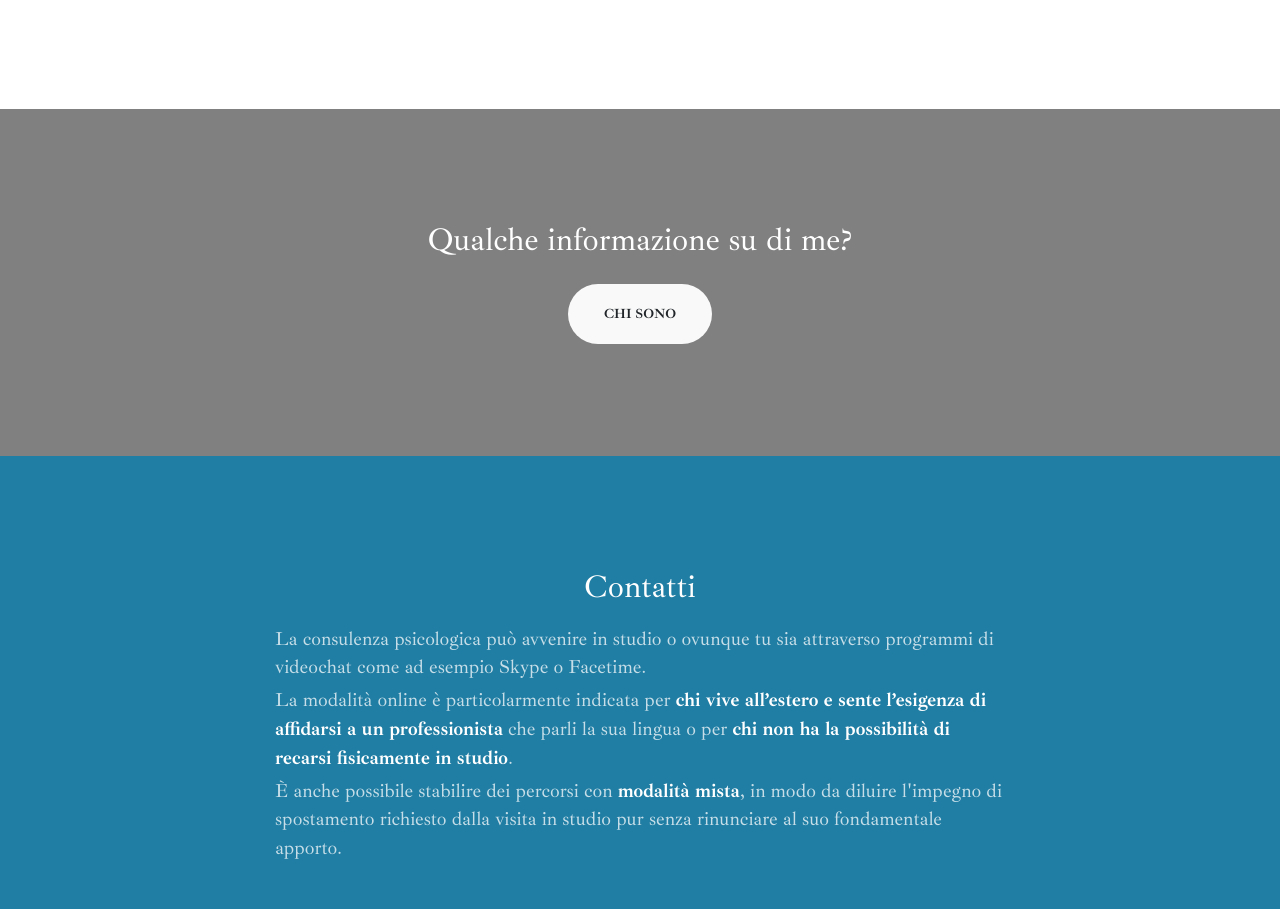
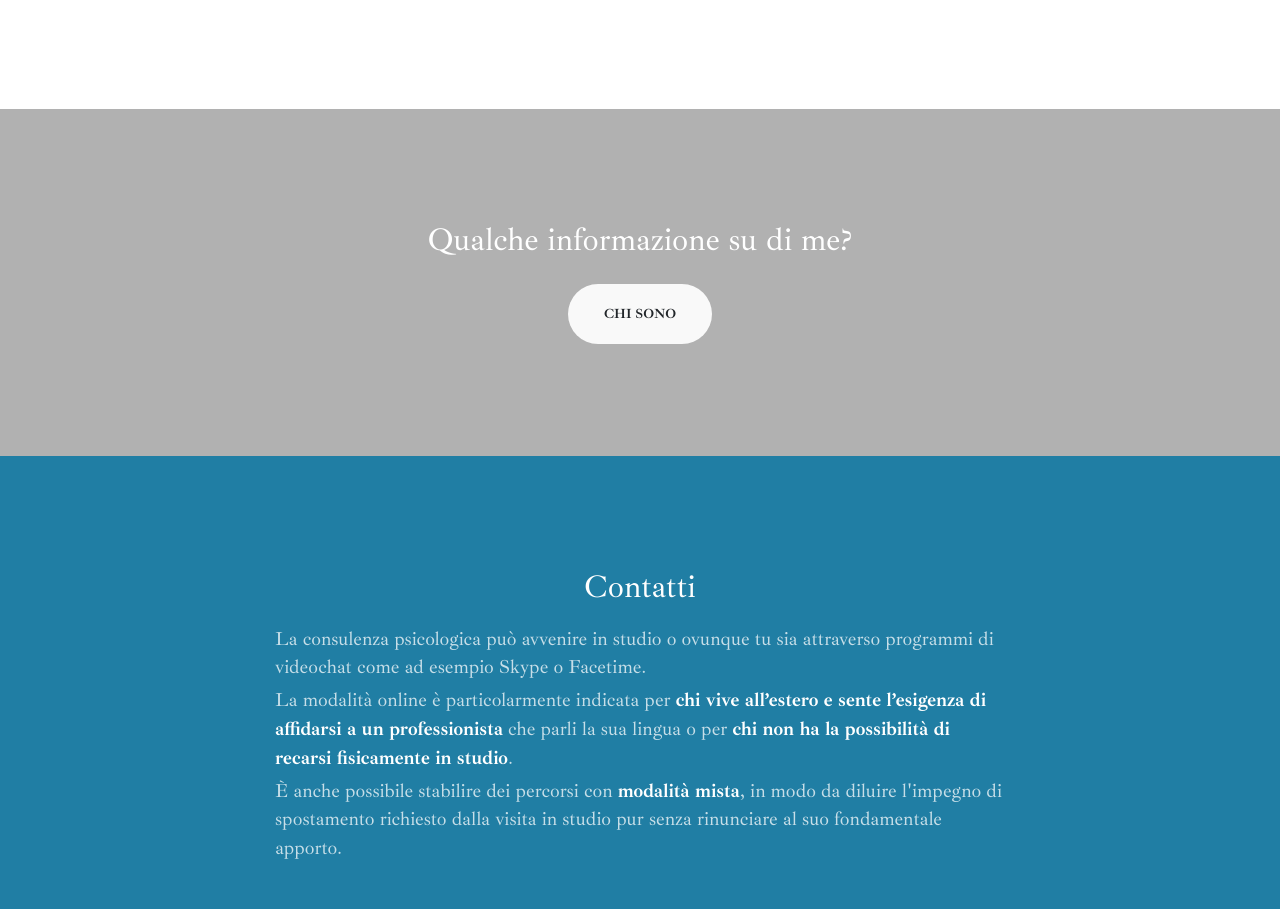
Before and after one commit to abwww/abwww.github.io, a plain HTML site: page index.html in a window 1280 px wide. Shown: the part 3556-4465 px from the top of the page. Drawn offline with Linux system fonts and the light colour scheme.

Commit message:
Update index.html

```diff
--- a/index.html
+++ b/index.html
@@ -237,7 +237,7 @@
   </section>
 
   <!-- Call to Action -->
-  <section class="page-section bg-dark text-white">
+  <section class="page-section bg-dark-soft text-white">
     <div class="container text-center">
       <h2 class="mb-4">Qualche informazione su di me?</h2>
       <a class="btn btn-light btn-xl" href="chi-sono.html">Chi sono</a>
```
